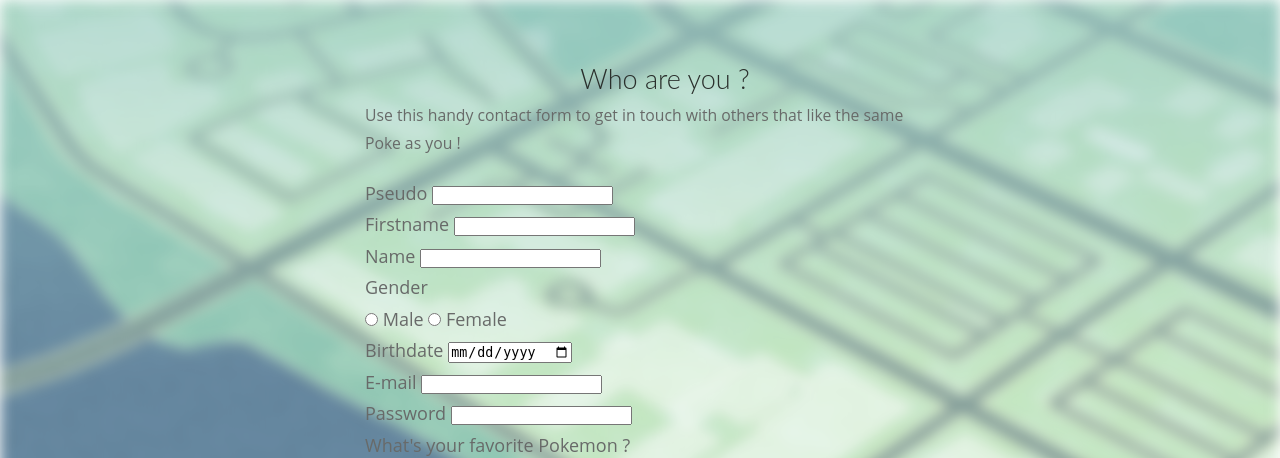
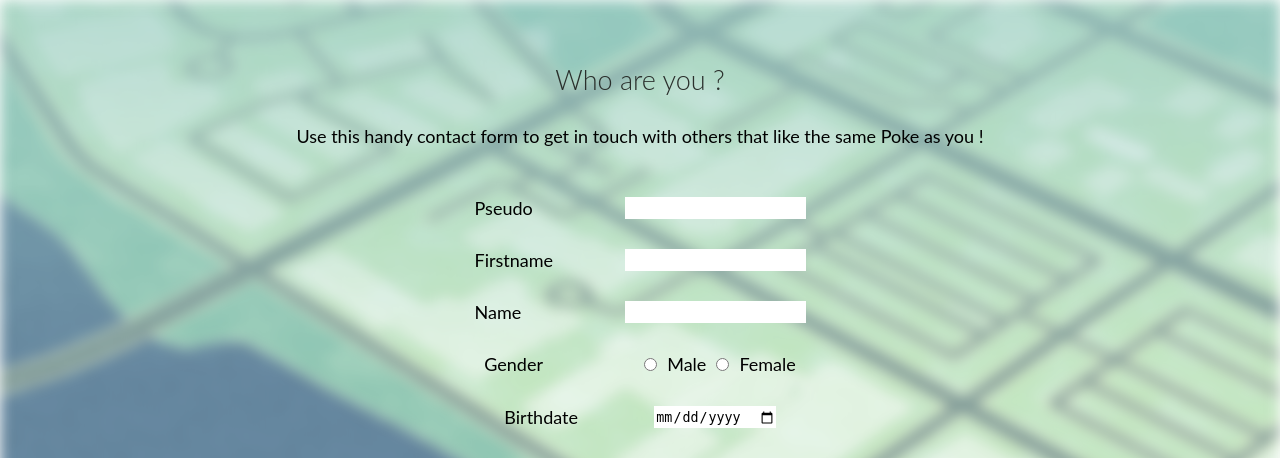
Before and after one commit to LafLaurine/pokeder, a PHP site: page /register.php in a window 1280 px wide. Shown: the top 458 px of the page. Run offline with PHP 8.4, Linux system fonts and the light colour scheme.

Commit message:
Add files via upload
Added graphic design thanks to Lucie and adapted the project not into localhost but with my domain at UPEM

```diff
--- a/css/styles.css
+++ b/css/styles.css
@@ -1,50 +1,29 @@
-#pokemon {
-    display: flex;
-    flex-wrap: wrap;
+/* Set up body */
+body {
+    color: black;
+    font-family: Lato, sans-serif;
+    font-size: 18px;
+    margin: 0;
 }
 
-.picture-active {
-    background-color: red;
+body::before {
+    content: '';
+    background-image: url(../img/background.jpg);
+    background-size: cover;
+    height: 100vh;
+    width: 100vw;
+    position: fixed;
+    top: 0;
+    left: 0;
+    z-index: -1;
+    filter: blur(7px) grayscale(70%);
 }
 
-
-.like-active {
-    display: block!important;
-}
-
-#pokemon img
-{
-    width: 96px;
-    height:96px;
-}
-
-* {
-    margin: 0;
-    padding: 0;
-}
-
-form {
-    margin-top: 5em;
-}
-
-/* A simple reset. */
 *,
 ::before,
 ::after {
     margin: 0;
     box-sizing: border-box;
-}
-
-
-/* Set up fonts, colors and all that jazz. */
-body {
-    color: #686a69;
-    font-family: 'Open Sans', sans-serif;
-    font-size: 18px;
-    line-height: 1.75;
-    text-rendering: optimizeLegibility;
-    -webkit-font-smoothing: antialiased;
-    -moz-osx-font-smoothing: grayscale;
 }
 
 h1,
@@ -55,70 +34,105 @@ h2 {
     line-height: 1.125;
 }
 
-#like
-{
+/* First page */
+#index {
+    display: flex;
+    flex-direction: column;
+    min-height: 100vh;
+    padding-top: 150px;
+    align-items: center;
+}
+
+.h3_index {
+    margin: 20px;
+    position: relative;
+}
+
+.h3_index a {
+    color: black;
+    text-decoration: none;
+}
+
+.h3_index:first-of-type:before {
+    content: "";
+    height: 300px;
+    width: 300px;
+    background-image: url(../img/sacha.png);
+    background-size: contain;
+    background-repeat: no-repeat;
+    position: absolute;
+    top: 140px;
+    left: 50px;
+}
+
+.h3_index:last-of-type:before {
+    content: "";
+    height: 150px;
+    width: 150px;
+    background-image: url(../img/pikachu.png);
+    background-size: contain;
+    background-repeat: no-repeat;
+    position: absolute;
+    top: 200px;
+    left: -80px;
+}
+
+#like {
     margin-top: 0.7em;
 }
 
-#heart
-{
-    display:none;
+#heart {
+    display: none;
     margin: auto;
 }
 
-#like:hover
-{
-    opacity:0.6;
-    cursor:pointer;
+#like:hover {
+    opacity: 0.6;
+    cursor: pointer;
 }
 
-/* Set up general layout rules for outer containers. */
-.content,
-.results {
-    width: 90vw;
-    max-width: 550px;
-    margin: 8vh auto;
+#pokemon {
+    display: flex;
+    flex-wrap: wrap;
 }
 
-.content__heading {
-    font-size: 125%;
+.picture-active {
+    background-color: #2DA4FC;
 }
 
-.content__lede {
-    margin-top: 8px;
-    margin-top: 0.5rem;
-    font-size: 87.5%;
+
+.like-active {
+    display: block !important;
 }
 
-.results__heading {
-    font-size: 110%;
+#pokemon img {
+    width: 96px;
+    height: 96px;
 }
 
-.results__display-wrapper {
-    margin-top: 16px;
-    margin-top: 1rem;
-    padding: 8px 16px;
-    padding: 0.5rem 1rem;
-    background: #f9fdfe;
-    border: 1px solid #cdcfcf;
-    overflow-x: scroll;
-}
-body::before{
-    content: '';
-    background-image: url(../img/background.jpg);
-    background-size: cover;
-    height: 100vh;
-    width: 100vw;
-    position: fixed;
-    top: 0;
-    left: 0;
-    z-index: -1;
-    filter:blur(7px) grayscale(70%);
+@media all and (max-width:768px) {
+    #index {
+        max-width: 100vw;
+    }
+
+    .h3_index:first-of-type:before {
+        width: 200px;
+        height: 200px;
+        top: 130px;
+        left: -30px;
+    }
+
+    .h3_index:last-of-type:before {
+        width: 100px;
+        height: 100px;
+        top: 230px;
+        left: -10px;
+    }
 }
 
 /* Nav */
-#bouton{
-    transition: all 1s cubic-bezier(0.65,0.01,0.3,1);
+#bouton {
+    transition: all 1s cubic-bezier(0.65, 0.01, 0.3, 1);
     position: fixed;
     top: 0;
     left: 0;
@@ -128,131 +142,363 @@ body::before{
     padding: 3px 7px 2px 7px;
     background: none;
     border: none;
+    z-index: 11;
 }
-#bouton img{
+
+#bouton img {
     width: 30px;
 }
+
 nav {
     width: 300px;
     height: 100vh;
-    background-color: aqua;
+    background-color: rgba(100, 100, 100, 0.3);
     margin: 0;
     position: fixed;
     top: 0;
     left: 0;
     transform: translateX(-300px);
-    transition: transform 1s cubic-bezier(0.65,0.01,0.3,1);
+    transition: transform 1s cubic-bezier(0.65, 0.01, 0.3, 1);
+    z-index: 10;
 }
-.actived{
+
+.actived {
     transform: translateX(0px);
 }
-.decale{
-    transform: translateX(300px)!important;
+
+.decale {
+    transform: translateX(300px) !important;
 }
 
+#list {
+    list-style-type: none;
+    margin-top: 60px;
+    margin-left: 25px;
+    display: flex;
+    flex-direction: column;
+}
+
+#list li {
+    margin: 10px;
+}
+
+#list a {
+    color: black;
+}
+
+@media all and (max-width:768px) {
+    nav {
+        width: 100vw;
+        transform: translateX(-100vh);
+    }
+
+    nav::before {
+        content: '';
+        background-image: url(../img/background.jpg);
+        background-size: cover;
+        height: 100vh;
+        width: 100vw;
+        position: fixed;
+        top: 0;
+        left: 0;
+        z-index: -1;
+        filter: blur(7px) grayscale(70%);
+    }
+
+    .decale {
+        transform: translateX(90vw) !important;
+    }
+
+    #list li {
+        margin: 10px auto;
+    }
+}
+
+@media (max-width: 500px){
+    .decale {
+        transform: translateX(80vw) !important;
+    }
+    #list{
+        margin-left: -100px;
+    }
+}
+
+
 /* Main */
-h1, h2 {
+h1,
+h2 {
     color: #2a2f2c;
     font-weight: bold;
     font-weight: 300;
     line-height: 1.125;
 }
-h1{
+
+h1 {
     text-align: center;
 }
-.firstPar{
-    margin-left: 50px;
+
+#who {
+    animation: title 5s linear infinite normal;
 }
-main{
+
+@keyframes title {
+
+    0%,
+    10%,
+    20%,
+    100% {
+        transform: translateY(0);
+    }
+
+    5% {
+        transform: translateY(-20px);
+    }
+
+    15% {
+        transform: translateY(-10px);
+    }
+}
+
+.firstPar {
+    margin: 15px 0;
+}
+
+main {
     display: flex;
     flex-direction: column;
     align-content: center;
     align-items: center;
     min-height: 100vh;
 }
-#content{
+
+#content {
     margin-top: 50px;
-    width: 800px;
+    width: 768px;
     display: flex;
     flex-direction: column;
     align-items: center;
 }
+
 #pokemon {
     display: flex;
     flex-wrap: wrap;
 }
+
+#content form button{
+    margin-bottom: 40px;
+}
+
+@media all and (max-width:768px) {
+    #content {
+        margin-top: 40px;
+        width: 400px;
+    }
+
+    .firstPar {
+        margin: 15px auto;
+    }
+}
+
+@media all and (max-width:500px){
+    #content{
+        width: 200px;
+    }
+    #divFavorite label{
+        margin-left: 20px;
+    }
+}
+
 /* Form */
 form {
     margin-top: 20px;
-    width: 500px;
+    max-width: 500px;
     height: auto;
     display: flex;
     flex-direction: column;
+    align-items: center;
 }
-.divs{
+
+#log h1{
+    margin-top: 60px;
+}
+
+#log form {
+    align-items: center;
+    width: auto;
+}
+
+#log .divs {
+    margin: 30px 0;
+}
+
+#log form #submitButton {
+    margin-top: 45px;
+}
+
+.divs {
     display: flex;
     flex-direction: row;
     margin: 15px 0;
 }
-.label{
+
+.divs input {
+    border: none;
+}
+
+#divFavorite {
+    flex-direction: column;
+}
+
+#divFavorite label {
+    margin-bottom: 10px;
+}
+
+.label {
     display: block;
     width: 150px;
 }
-#gender-female, #gender-male{
+
+#female,
+#male {
     margin: 5px 10px;
 }
-#pokeType{
+
+.genderDiv {
+    display: flex;
+    flex-direction: row;
+}
+
+#pokemon img {
+    width: 120px;
+    height: 120px;
+    margin: auto;
+}
+
+#pokeType {
     width: 150px;
     margin-left: 20px;
 }
-#sendIt{
-    background: none;
+
+form #submitButton {
+    background-image: url(../img/btnSendIt.png);
+    background-size: contain;
+    background-color: rgba(0, 0, 0, 0);
+    background-repeat: no-repeat;
+    background-position: center;
+    color: rgba(0, 0, 0, 0);
     border: none;
     height: 100px;
-}
-#sendIt img{
-    height: 70px;
+    width: 200px;
+    margin-left: auto;
+    margin-right: auto;
 }
 
+@media all and (max-width:768px) {
+    form {
+        align-items: center;
+    }
 
+    .divs {
+        flex-direction: column;
+        width: 150px;
+        align-items: center;
+    }
+
+    .divs input {
+        height: 25px;
+        margin-left: 0;
+        width: 150px;
+    }
+
+    .label {
+        width: 150px;
+        margin: 5px 0;
+    }
+
+    .genderDiv {
+        width: 150px;
+    }
+
+    #female,
+    #male {
+        margin: 9px 10px;
+        width: auto;
+        height: auto;
+    }
+
+    #divFavorite {
+        width: 80vw;
+    }
+
+    #pokeType {
+        margin-left: 0px;
+    }
+
+}
 
 /* Slider */
-.section, .sectionBtnSlide{
+#result_index h1{
+    margin-top: 50px;
+    margin-bottom: 40px;
+}
+.section,
+.sectionBtnSlide {
     display: flex;
     flex-direction: column;
     justify-content: center;
     align-content: center;
-
 }
 
 .sectionBtnSlide{
+    max-width: 90vw;
+}
+
+#sectionImg{
+    max-width: 90vw;
+}
+
+.sectionBtnSlide {
     flex-direction: row;
 }
-.lesDiv{
+
+.lesDiv {
     display: none;
 }
-.divActive{
+
+.divActive {
     display: flex;
     flex-direction: column;
     align-items: center;
 }
+
 .lesDiv img {
     width: 300px;
 }
+
 .lesDiv p {
     width: 250px;
     text-align: justify;
 }
-.active{
+
+.active {
     display: block;
 }
-.btnSlide{
-    cursor:pointer;
+
+.btnSlide {
+    cursor: pointer;
     margin: 0 100px;
 }
-.btnSlide, .btnSlide img{
+
+.btnSlide,
+.btnSlide img {
     width: 50px;
     height: 50px;
     background: none;
     border: none;
 }
+
+@media all and (max-width:400px) {
+    .btnSlide {
+        margin: 0 50px;
+    }
+}
--- a/includes/connexion.php
+++ b/includes/connexion.php
@@ -6,7 +6,7 @@ function connectBd () {
     $pdo_options[PDO::ATTR_ERRMODE] = PDO::ERRMODE_EXCEPTION;
     /* Indique le charset */
     $pdo_options[PDO::MYSQL_ATTR_INIT_COMMAND] = "SET NAMES utf8";
-    return new PDO('mysql:host=localhost;dbname=pokeder', 'root', '',$pdo_options);
+    return new PDO('mysql:host=lucielesbats.fr.fr;dbname=pokeder', 'lucie899583', 'z7r4e4q6ds6',$pdo_options);
 }
 
 ?>
--- a/js/archive.js
+++ b/js/archive.js
@@ -2,7 +2,7 @@ document.addEventListener("DOMContentLoaded", function (event) {
 
     var tabUser = [];
     var currentUser;
-    fetch('http://localhost/Pokeder/api/archive.php')
+    fetch('http://lucielesbats.fr/Pokeder/api/archive.php')
     .then(response => response.json())
     .then(data=>{
         console.log(data);
--- a/js/script.js
+++ b/js/script.js
@@ -2,7 +2,7 @@ document.addEventListener("DOMContentLoaded", function (event) {
 
     //Avatar is made of their pokeFav
 
-    const inputName = document.querySelector('#firstname');
+    const inputName = document.querySelector('#pseudo');
     const title = document.querySelector('#who');
     const changeName = (value, element) => {
     element.innerHTML = 'Welcome ' + value || 'Welcome'; //si sinon
@@ -110,7 +110,7 @@ inputName.addEventListener('keyup', event => changeName(event.target.value, titl
 
 
         $.ajax({
-            url: 'http://localhost/Pokeder/api/list.php',
+            url: 'http://lucielesbats.fr/Pokeder/api/list.php',
             type: "POST",
             contentType: "application/json; charset=utf-8",
             dataType: "json",
--- a/js/slider.js
+++ b/js/slider.js
@@ -3,7 +3,7 @@ document.addEventListener("DOMContentLoaded", function (event) {
   //tab objet
   var tabUser = [];
   var currentUser;
-  fetch('http://localhost/Pokeder/api/list.php')
+  fetch('http://lucielesbats/Pokeder/api/list.php')
   .then(response => response.json())
   .then(data=>{
       console.log(data);
@@ -69,7 +69,7 @@ document.addEventListener("DOMContentLoaded", function (event) {
   function liked()
   {
     $.ajax({
-      url: 'http://localhost/Pokeder/api/like.php',
+      url: 'http://lucielesbats/Pokeder/api/like.php',
       type: "POST",
       dataType: "text",
       data: {
--- a/profile.php
+++ b/profile.php
@@ -20,8 +20,8 @@ session_start();?>
 
 <body>
 <nav>
-        <ul>
-            <li><a href="./profile.php">Profile</a></li>
+        <ul id="list">
+            <li><a href="./result.php">Result</a></li>
             <li><a href="./includes/logout.php">Logout</a></li>
         </ul>
     </nav>
--- a/register.php
+++ b/register.php
@@ -18,51 +18,51 @@
 </head>
 
 <body>
+    <main>
 
-
-    <section class="content">
-        <h1 class="firstPar">Who are you ?</h1>
-        <p class="content__lede">Use this handy contact form to get in touch with others that like the same Poke as you
+    <section class="content" id="content">
+        <h1 class="firstPar" id="who">Who are you ?</h1>
+        <p class="content__lede firstPar">Use this handy contact form to get in touch with others that like the same Poke as you
             !</p>
         <form class="content__form contact-form" action="./includes/registerlog.php" method="POST">
 
-         <div class="contact-form__input-group">
-                <label class="contact-form__label" for="firstname">Pseudo</label>
+         <div class="contact-form__input-group divs">
+                <label class="contact-form__label label" for="firstname">Pseudo</label>
                 <input class="contact-form__input contact-form__input--text" id="pseudo" name="pseudo" type="text" />
             </div>
-
-            <div class="contact-form__input-group">
-                <label class="contact-form__label" for="firstname">Firstname</label>
+            <div class="contact-form__input-group divs">
+                <label class="contact-form__label label" for="firstname">Firstname</label>
                 <input class="contact-form__input contact-form__input--text" id="firstname" name="firstname" type="text" />
             </div>
-            <div class="contact-form__input-group">
-                <label class="contact-form__label" for="name">Name</label>
+            <div class="contact-form__input-group divs">
+                <label class="contact-form__label label" for="name">Name</label>
                 <input class="contact-form__input contact-form__input--text" id="name" name="name" type="text" />
             </div>
-            <div class="contact-form__input-group">
-                <p>Gender</p>
-                <input type="radio" id="male" name="gender" value="male">
-                <label for="female">Male</label>
-                <input type="radio" id="female" name="gender" value="female">
-                <label for="female">Female</label>
-
-
-
+            <div class="contact-form__input-group divs">
+                <label for="gender" class="label">Gender</label>
+                <div id="maleDiv" class="genderDiv">
+                    <input type="radio" id="male" name="gender" value="male">
+                    <label for="male">Male</label>
+                </div>
+                <div id="femaleDiv" class="genderDiv">
+                    <input type="radio" id="female" name="gender" value="female">
+                    <label for="female">Female</label>
+                </div>
             </div>
-            <div class="contact-form__input-group">
-                <label class="contact-form__label" for="birthdate">Birthdate</label>
+            <div class="contact-form__input-group divs">
+                <label class="contact-form__label label" for="birthdate">Birthdate</label>
                 <input class="contact-form__input contact-form__input--text" id="birthdate" name="birthdate" type="date" />
             </div>
-            <div class="contact-form__input-group">
-                <label class="contact-form__label" for="email">E-mail</label>
+            <div class="contact-form__input-group divs">
+                <label class="contact-form__label label" for="email">E-mail</label>
                 <input class="contact-form__input contact-form__input--text" id="email" name="email" type="email" />
             </div>
-            <div class="contact-form__input-group">
-                <label class="contact-form__label" for="pwd">Password</label>
+            <div class="contact-form__input-group divs">
+                <label class="contact-form__label label" for="pwd">Password</label>
                 <input class="contact-form__input contact-form__input--text" id="pwd" name="pwd" type="password" />
             </div>
 
-            <div class="contact-form__input-group">
+            <div class="contact-form__input-group divs" id="divFavorite">
                 <label class="contact-form__label" for="pokeFav">What's your favorite Pokemon ?</label>
                 <div id="pokemon">
                 </div>
@@ -70,10 +70,9 @@
                 <input id="pokeId" name="pokeId" type="hidden" value="">
                 <div id="chosen"></div>
             </div>
-            <div class="contact-form__input-group">
-                <label class="contact-form__label" for="pokeType">Pokemon's favorite type</label>
+            <div class="contact-form__input-group divs">
+                <label class="contact-form__label label" for="pokeType">Pokemon's favorite type</label>
                 <select class="contact-form__input contact-form__input--select" id="pokeType" name="pokeType" multiple>
-
                 </select>
             </div>
             <button class="contact-form__button"  type="submit" name="submitButton" id="submitButton">SEND IT</button>
@@ -84,8 +83,6 @@
 
 
     <?php
-
-
         if(isset($_GET["error"]))
         {
             if($_GET["error"]== "pseudo" || $_GET["error"] == email)
@@ -93,6 +90,7 @@
                 echo '<p class="error"> Erreur : ' . $_GET[error] .' déjà utilisé.</p>';
             }
         }?>
+    </main>
 
 
     <script src="js/jquery-3.3.1.js"></script>
--- a/result.php
+++ b/result.php
@@ -19,12 +19,12 @@
 
 <body>
     <nav>
-        <ul>
+        <ul id="list">
             <li><a href="./profile.php">Profile</a></li>
             <li><a href="./includes/logout.php">Logout</a></li>
         </ul>
     </nav>
-    <main>
+    <main id="result_index">
        <button type="button" id="bouton"><img src="img/menu_icon.png" alt="menu"/> </button>
         <h1>Résultats</h1>
         <section id="sectionImg" class="section">
```
Also changed, not shown: css/pokedex.css (+19 -9 lines), css/profile.css (added, +91 -0 lines), index.php (+5 -5 lines), log.php (+9 -8 lines), img/pikachu.png (added), img/sacha.png (added).
